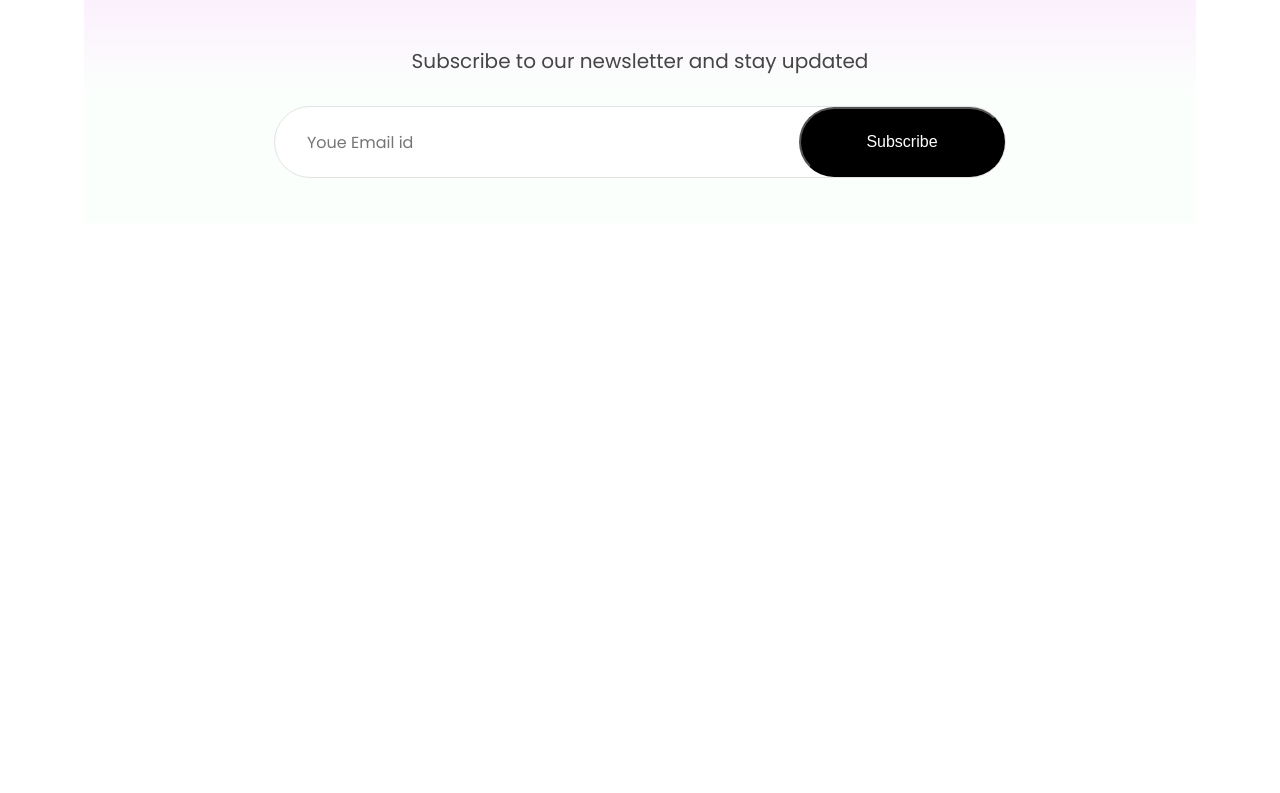
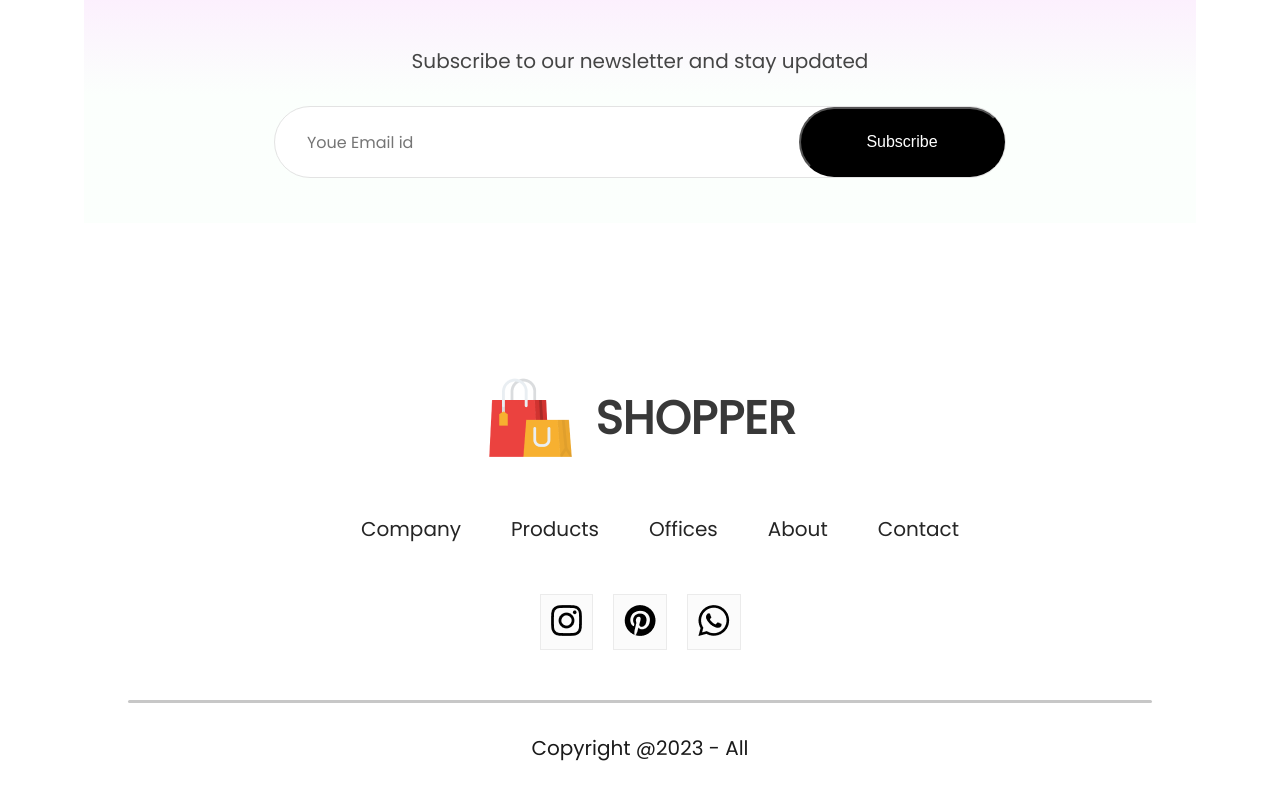
Before and after one commit to thasneemshyju86/E-commerce, a React (Create React App) app: page / in a window 1280 px wide. Shown: the part 3655-4448 px from the top of the page. Before the commit the page ends 4028 px from the top, so only its background shows below. Built offline with nearby package versions, Linux system fonts and the light colour scheme.

Commit message:
Shop Category

```diff
--- a/src/App.js
+++ b/src/App.js
@@ -7,6 +7,10 @@
 import Product from './Pages/Product';
 import Cart from './Pages/Cart';
 import LoginSignup from './Pages/LoginSignup';
+import Footer from './Components/Footer/Footer';
+import men_banner from './Components/Assets/banner_mens.png';
+import women_banner from './Components/Assets/banner_women.png';
+import kids_banner from './Components/Assets/banner_kids.png';
 
 function App() {
   return (
@@ -16,15 +20,16 @@
      <Navbar/>
      <Routes>
       <Route path='/' element={<Shop/>}/>
-      <Route path='/mens' element={<ShopCategory category='men'/>}/>
-      <Route path='/womens' element={<ShopCategory category='women'/>}/>
-      <Route path='/kids' element={<ShopCategory category='kid'/>}/>
+      <Route path='/mens' element={<ShopCategory banner={men_banner}category='men'/>}/>
+      <Route path='/womens' element={<ShopCategory banner ={women_banner}category='women'/>}/>
+      <Route path='/kids' element={<ShopCategory banner={kids_banner} category='kid'/>}/>
       <Route path='/product' element={<Product/>}>
         <Route path=':productId' element={<Product/>}/>
       </Route>
       <Route path='/cart' element={<Cart/>}/>
       <Route path='/login' element={<LoginSignup/>}/>
 </Routes>
+<Footer/>
      </BrowserRouter>
     </div>
   );
--- /dev/null
+++ b/src/Components/Footer/Footer.css
@@ -0,0 +1,54 @@
+.footer{
+    display:flex;
+    flex-direction: column;
+    justify-content: center;
+    align-items: center;
+    gap:50px;
+}
+.footer-logo{
+    display:flex;
+align-items:center;
+gap:20px;
+}
+.footer-logo p{
+    color:#383838;
+    font-size:46px;
+    font-weight:700;
+}
+.footer-links{
+    display: flex;
+    list-style: none;
+    gap:50px;
+    color:#252525;
+    font-size:20px;
+}
+.footer-links li{
+    cursor: pointer;
+}
+.footer-social-icons{
+    display: flex;
+    gap:20px;
+}
+.footer-icons-container{
+    padding:10px;
+    padding-bottom: 6px;
+    background: #fbfbfb;
+    border:1px solid #ebebeb;
+}
+.footer-copyright{
+    display: flex;
+    flex-direction:column;
+    align-items:center;
+    gap:30px;
+    width:100%;
+    margin-bottom:30px;
+    color:#1a1a1a;
+    font-size:20px;
+}
+.footer-copyright hr{
+    width:80%;
+    border:none;
+    border-radius:10px;
+    height:3px;
+    background: #c7c7c7;
+}
--- /dev/null
+++ b/src/Components/Footer/Footer.jsx
@@ -0,0 +1,40 @@
+import React from "react";
+import './Footer.css';
+import footer_logo from '../Assets/logo_big.png';
+import instagram_icon from '../Assets/instagram_icon.png';
+import pinterest_icon from '../Assets/pintester_icon.png';
+import whatsapp_icon from '../Assets/whatsapp_icon.png';
+
+const Footer=()=>{
+    return(
+        <div className="footer">
+            <div className="footer-logo">
+              <img src={footer_logo} alt=""/>
+              <p>SHOPPER</p>
+            </div>
+            <ul className="footer-links">
+                <li>Company</li>
+                <li>Products</li>
+                <li>Offices</li>
+                <li>About</li>
+                <li>Contact</li>
+            </ul>
+            <div className="footer-social-icons">
+                <div className="footer-icons-container">
+                    <img src={instagram_icon} alt=''/>
+                </div>
+                <div className="footer-icons-container">
+                    <img src={pinterest_icon} alt=''/>
+                </div>
+                <div className="footer-icons-container">
+                    <img src={whatsapp_icon} alt=''/>
+                </div>
+            </div>
+           <div className="footer-copyright">
+            <hr/>
+            <p>Copyright @2023 - All </p>
+           </div>
+        </div>
+    )
+}
+export default Footer
--- /dev/null
+++ b/src/Context/ShopContext.jsx
@@ -0,0 +1,15 @@
+import React,{createContext} from "react";
+import all_product from '../Components/Assets/all_product';
+
+export const ShopContext=createContext(null)
+
+const ShopContextProvider=(props)=>{
+    // using contextvalue we can access the variables & data in all_product
+    const contextValue={all_product}
+    return(
+        <ShopContext.Provider value={contextValue}>
+            {props.children}
+        </ShopContext.Provider>
+    )
+}
+export default ShopContextProvider
--- /dev/null
+++ b/src/Pages/CSS/ShopCategory.css
@@ -0,0 +1,39 @@
+.shop-category-banner{
+    display:block;
+    margin:30px auto;
+    width:82%;
+}
+.shopcategory-indexSort{
+    display:flex;
+    margin:0 170px;
+    justify-content: space-between;
+    align-items: center;
+}
+.shopcategory-sort{
+    padding:10px 20px;
+    border-radius: 40px;
+    border:1px solid #888;
+}
+.shopcategory-indexSort p span{
+    font-weight: 600;
+}
+.shopcategory-products{
+    margin:20px 170px;
+    display:grid;
+    grid-template-columns: 1fr 1fr 1fr 1fr;
+    gap:30px;
+
+}
+.shopcategory-loadmore{
+    display:flex;
+    justify-content: center;
+    align-items: center;
+    margin:150px auto;
+    width:233px;
+    height:69px;
+    border-radius:75px;
+    background: #ededed;
+    color:#787878;
+    font-size:18px;
+    font-weight: 500;
+}
--- a/src/Pages/ShopCategory.jsx
+++ b/src/Pages/ShopCategory.jsx
@@ -1,9 +1,36 @@
-import React from "react";
+import React,{useContext} from "react";
+import './CSS/ShopCategory.css';
+// import all_product from "../Components/Assets/all_product";
+import { ShopContext } from "../Context/ShopContext";
+import dropdown_icon from '../Components/Assets/dropdown_icon.png';
+import Item from "../Components/Item/Item";
 
-const ShopCategory=()=>{
+const ShopCategory=(props)=>{
+    const {all_product}=useContext(ShopContext)
     return(
-        <div>
-
+        <div className="shop-category">
+            <img className="shop-category-banner" src={props.banner} alt=''/>
+            <div className="shopcategory-indexSort">
+                <p>
+                    <span>Showing 1-12</span> out of 36 products
+                </p>
+                <div className="shopcategory-sort">
+                    Sort by <img src={dropdown_icon} alt=''/>
+                </div>
+            </div>
+            <div className="shopcategory-products">
+                {all_product.map((item,i)=>{
+                    if(props.category===item.category){
+                        return <Item key={i} id={item.id} name={item.name} image={item.image}
+                        new_price={item.new_price} old_price={item.old_price}/>
+                    }else{
+                        return null
+                    }
+                })}
+            </div>
+            <div className="shopcategory-loadmore">
+                Explore More
+            </div>
         </div>
     )
 }
--- a/src/index.js
+++ b/src/index.js
@@ -3,11 +3,14 @@
 import './index.css';
 import App from './App';
 import reportWebVitals from './reportWebVitals';
+import ShopContextProvider from './Context/ShopContext';
 
 const root = ReactDOM.createRoot(document.getElementById('root'));
 root.render(
   <React.StrictMode>
+    <ShopContextProvider>
     <App />
+    </ShopContextProvider>
   </React.StrictMode>
 );
 
```
